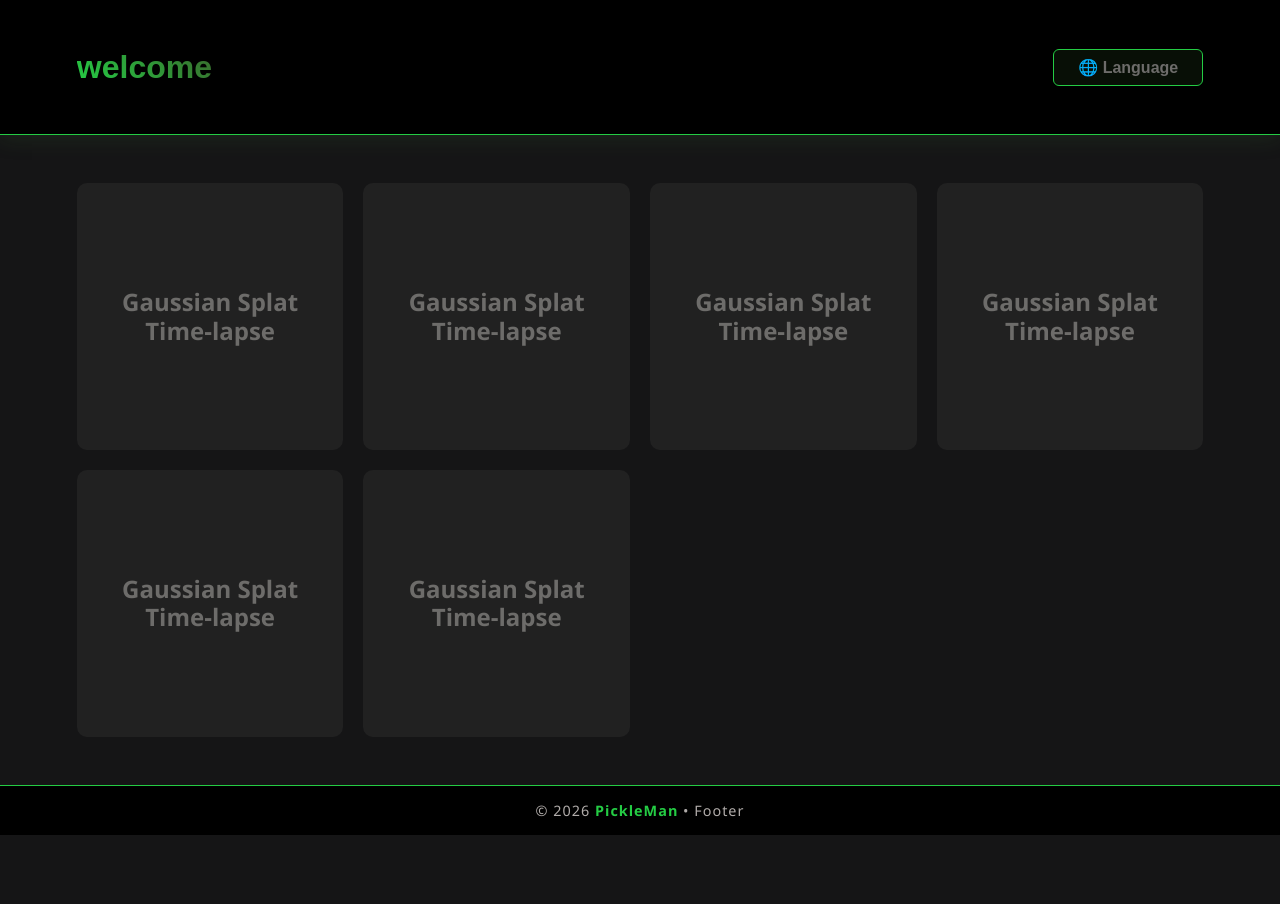
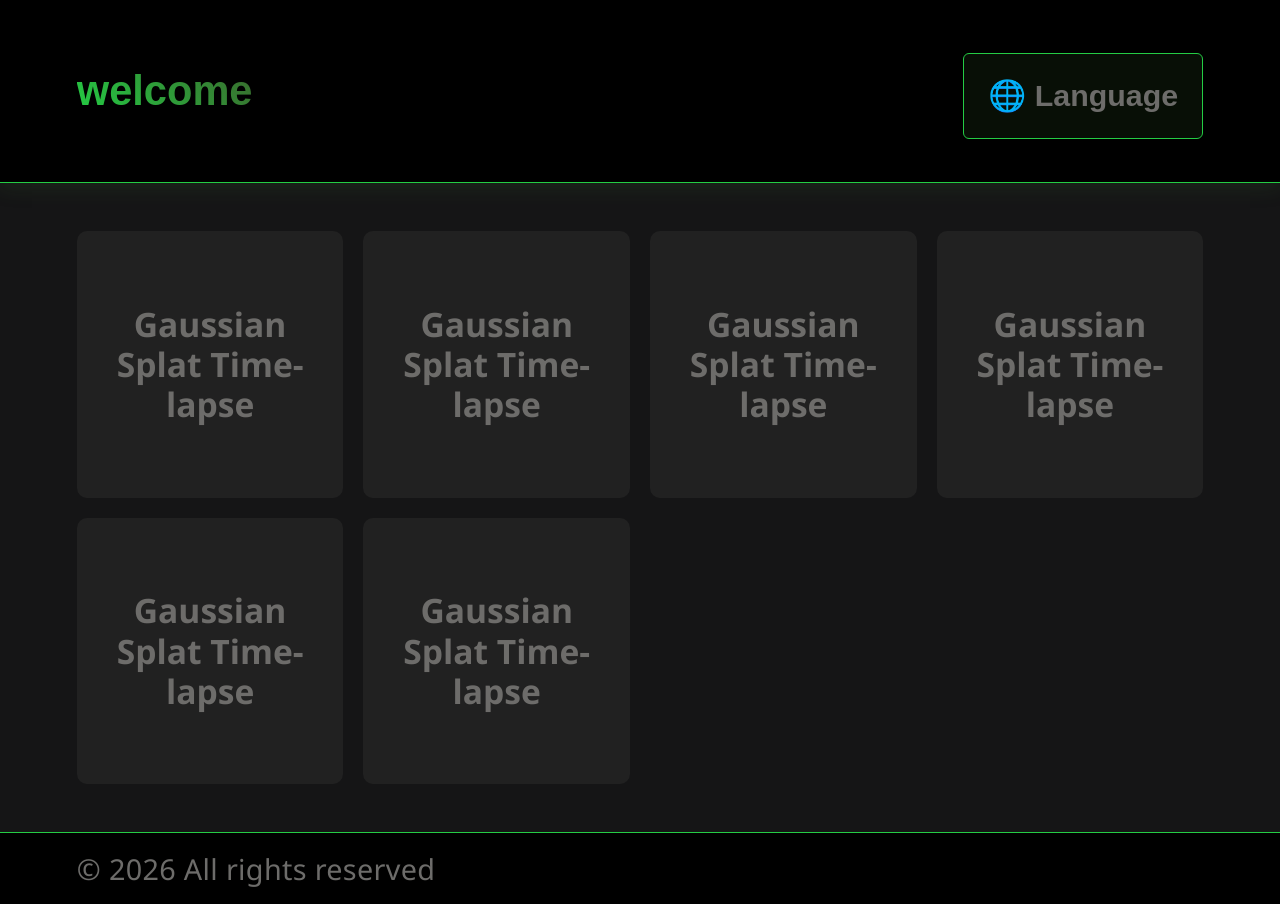
Before and after one commit to Darkerpixel/personal-portfolio, a React app: page / in a window 1280 px wide. Before the commit the page ends 835 px from the top, so only its background shows below. Built offline with nearby package versions, Linux system fonts and the light colour scheme; the HTML template or start-up script is replaced by a standard one; a web font is replaced by a local one.

Commit message:
elastic design

```diff
--- a/src/components/Card.tsx
+++ b/src/components/Card.tsx
@@ -86,8 +86,8 @@ const Card = ({ language }: CardProps) => {
             onClick={() => setOpenIndex(index)}
           >
             <div className="card-content">
-              <h1>{frontmatter.title}</h1>
-              <h2>{frontmatter.subtitle}</h2>
+              <h2>{frontmatter.title}</h2>
+              <h3>{frontmatter.subtitle}</h3>
             </div>
           </div>
         ))}
--- a/src/components/Footer.tsx
+++ b/src/components/Footer.tsx
@@ -8,10 +8,10 @@ interface FooterProps {
 const Footer = ({ language }: FooterProps) => {
   return (
     <footer className="footer">
-      <h3>
-        © 2026 <span>PickleMan</span> •{" "}
-        {language === "en" ? "Footer" : "Fußnote"}
-      </h3>
+      <p>
+        © 2026 {" "}
+        {language === "en" ? "All rights reserved" : "Alle Rechte vorbehalten"}
+      </p>
     </footer>
   );
 };
--- a/src/components/Header.tsx
+++ b/src/components/Header.tsx
@@ -25,9 +25,9 @@ const Header = ({ language, setLanguage }: HeaderProps) => {
 
   return (
     <header className="header">
-      <h1 className="header-title">
+      <div className="header-title">
         {language === "en" ? "welcome" : "willkommen"}
-      </h1>
+      </div>
 
       <div className="language-wrapper">
         <button className="language-btn" onClick={() => setIsOpen(true)}>
@@ -43,7 +43,7 @@ const Header = ({ language, setLanguage }: HeaderProps) => {
                   setIsOpen(false);
                 }}
               >
-                🇺🇸 English
+                English
               </button>
               <button
                 onClick={() => {
@@ -51,7 +51,7 @@ const Header = ({ language, setLanguage }: HeaderProps) => {
                   setIsOpen(false);
                 }}
               >
-                🇩🇪 Deutsch
+                Deutsch
               </button>
             </div>
           </>
--- a/src/components/en/test-file - Copy (2).mdx
+++ b/src/components/en/gaussian-splat-timelapse copy 2.mdx
@@ -1,12 +1,11 @@
 ---
-
 title: Gaussian Splat Time-lapse
 author: by Darkerpixel
 coverImage: jar-in-question.jpg
-
 ---
 
-Theory
+## Gaussian Splat Time-lapse
+### Theory
 
 I was invited to build a working prototype for a future system that generates time-lapses of cloned plants - visualizing their growth over time on a web interface.
 
@@ -17,7 +16,7 @@ A Gaussian splat generates points in 3D space, each with color, size, transparen
 
 The constraint: space was limited, so an orbiting camera was off the table. But a stationary camera with a rotating base risks confusing the splat generator. My hypothesis was, if the splat generator can't identify anything behind the object, it should be possible to fake an orbiting camera using a turntable base instead.
 
-Testing the Hypothesis
+### Testing the Hypothesis
 
 To test this, I set up a scene in Blender: a similar reference model <Term reference="test text" referenceText="this is the text inside" />, placed
 in a black void and lit it with a diffused light source above it. Then I just
@@ -26,7 +25,7 @@ then fed into the splat generator. Unfortunately, the splat generator
 interpreted the black void as part of the object. Luckily, there was a simple
 fix, involved deleting any splats below a black color threshold.
 
-Building the Physical Prototype
+### Building the Physical Prototype
 
 <ImageGrid
   images={[
@@ -58,7 +57,7 @@ The simulation gave me enough confidence to move to a real-world build.
 I decided on a cardboard box design with a hole on the bottom for the spinning base and a hole cut for the camera. The interior is painted as black as I could manage.
 An LCD backlight (salvaged from an old screen) as the diffuse light source. Though its original cables were damaged from a previous project, I had to wire in an alternate light source. And finally, to rotate the base, I used a sting.
 
-The Result
+### The Result
 
 The result of the real-world scan was successful enough to continue. Unfortunately, the black paint inside the box was not black enough to block all light like in the blender simulation. Additionally, I was not able to remove the unwanted splats with the tool like in the simulation. The reason why was because the black background also inherited color bleed from the object and the black paint was more reflective than expected.
 
--- a/src/components/en/test-file - Copy (3).mdx
+++ b/src/components/en/gaussian-splat-timelapse copy 3.mdx
@@ -1,12 +1,11 @@
 ---
-
 title: Gaussian Splat Time-lapse
 author: by Darkerpixel
 coverImage: jar-in-question.jpg
-
 ---
 
-Theory
+## Gaussian Splat Time-lapse
+### Theory
 
 I was invited to build a working prototype for a future system that generates time-lapses of cloned plants - visualizing their growth over time on a web interface.
 
@@ -17,7 +16,7 @@ A Gaussian splat generates points in 3D space, each with color, size, transparen
 
 The constraint: space was limited, so an orbiting camera was off the table. But a stationary camera with a rotating base risks confusing the splat generator. My hypothesis was, if the splat generator can't identify anything behind the object, it should be possible to fake an orbiting camera using a turntable base instead.
 
-Testing the Hypothesis
+### Testing the Hypothesis
 
 To test this, I set up a scene in Blender: a similar reference model <Term reference="test text" referenceText="this is the text inside" />, placed
 in a black void and lit it with a diffused light source above it. Then I just
@@ -26,7 +25,7 @@ then fed into the splat generator. Unfortunately, the splat generator
 interpreted the black void as part of the object. Luckily, there was a simple
 fix, involved deleting any splats below a black color threshold.
 
-Building the Physical Prototype
+### Building the Physical Prototype
 
 <ImageGrid
   images={[
@@ -58,7 +57,7 @@ The simulation gave me enough confidence to move to a real-world build.
 I decided on a cardboard box design with a hole on the bottom for the spinning base and a hole cut for the camera. The interior is painted as black as I could manage.
 An LCD backlight (salvaged from an old screen) as the diffuse light source. Though its original cables were damaged from a previous project, I had to wire in an alternate light source. And finally, to rotate the base, I used a sting.
 
-The Result
+### The Result
 
 The result of the real-world scan was successful enough to continue. Unfortunately, the black paint inside the box was not black enough to block all light like in the blender simulation. Additionally, I was not able to remove the unwanted splats with the tool like in the simulation. The reason why was because the black background also inherited color bleed from the object and the black paint was more reflective than expected.
 
--- a/src/components/en/test-file - Copy (4).mdx
+++ b/src/components/en/gaussian-splat-timelapse copy 4.mdx
@@ -1,12 +1,11 @@
 ---
-
 title: Gaussian Splat Time-lapse
 author: by Darkerpixel
 coverImage: jar-in-question.jpg
-
 ---
 
-Theory
+## Gaussian Splat Time-lapse
+### Theory
 
 I was invited to build a working prototype for a future system that generates time-lapses of cloned plants - visualizing their growth over time on a web interface.
 
@@ -17,7 +16,7 @@ A Gaussian splat generates points in 3D space, each with color, size, transparen
 
 The constraint: space was limited, so an orbiting camera was off the table. But a stationary camera with a rotating base risks confusing the splat generator. My hypothesis was, if the splat generator can't identify anything behind the object, it should be possible to fake an orbiting camera using a turntable base instead.
 
-Testing the Hypothesis
+### Testing the Hypothesis
 
 To test this, I set up a scene in Blender: a similar reference model <Term reference="test text" referenceText="this is the text inside" />, placed
 in a black void and lit it with a diffused light source above it. Then I just
@@ -26,7 +25,7 @@ then fed into the splat generator. Unfortunately, the splat generator
 interpreted the black void as part of the object. Luckily, there was a simple
 fix, involved deleting any splats below a black color threshold.
 
-Building the Physical Prototype
+### Building the Physical Prototype
 
 <ImageGrid
   images={[
@@ -58,7 +57,7 @@ The simulation gave me enough confidence to move to a real-world build.
 I decided on a cardboard box design with a hole on the bottom for the spinning base and a hole cut for the camera. The interior is painted as black as I could manage.
 An LCD backlight (salvaged from an old screen) as the diffuse light source. Though its original cables were damaged from a previous project, I had to wire in an alternate light source. And finally, to rotate the base, I used a sting.
 
-The Result
+### The Result
 
 The result of the real-world scan was successful enough to continue. Unfortunately, the black paint inside the box was not black enough to block all light like in the blender simulation. Additionally, I was not able to remove the unwanted splats with the tool like in the simulation. The reason why was because the black background also inherited color bleed from the object and the black paint was more reflective than expected.
 
--- a/src/components/en/test-file - Copy (5).mdx
+++ b/src/components/en/gaussian-splat-timelapse copy 5.mdx
@@ -1,12 +1,11 @@
 ---
-
 title: Gaussian Splat Time-lapse
 author: by Darkerpixel
 coverImage: jar-in-question.jpg
-
 ---
 
-Theory
+## Gaussian Splat Time-lapse
+### Theory
 
 I was invited to build a working prototype for a future system that generates time-lapses of cloned plants - visualizing their growth over time on a web interface.
 
@@ -17,7 +16,7 @@ A Gaussian splat generates points in 3D space, each with color, size, transparen
 
 The constraint: space was limited, so an orbiting camera was off the table. But a stationary camera with a rotating base risks confusing the splat generator. My hypothesis was, if the splat generator can't identify anything behind the object, it should be possible to fake an orbiting camera using a turntable base instead.
 
-Testing the Hypothesis
+### Testing the Hypothesis
 
 To test this, I set up a scene in Blender: a similar reference model <Term reference="test text" referenceText="this is the text inside" />, placed
 in a black void and lit it with a diffused light source above it. Then I just
@@ -26,7 +25,7 @@ then fed into the splat generator. Unfortunately, the splat generator
 interpreted the black void as part of the object. Luckily, there was a simple
 fix, involved deleting any splats below a black color threshold.
 
-Building the Physical Prototype
+### Building the Physical Prototype
 
 <ImageGrid
   images={[
@@ -58,7 +57,7 @@ The simulation gave me enough confidence to move to a real-world build.
 I decided on a cardboard box design with a hole on the bottom for the spinning base and a hole cut for the camera. The interior is painted as black as I could manage.
 An LCD backlight (salvaged from an old screen) as the diffuse light source. Though its original cables were damaged from a previous project, I had to wire in an alternate light source. And finally, to rotate the base, I used a sting.
 
-The Result
+### The Result
 
 The result of the real-world scan was successful enough to continue. Unfortunately, the black paint inside the box was not black enough to block all light like in the blender simulation. Additionally, I was not able to remove the unwanted splats with the tool like in the simulation. The reason why was because the black background also inherited color bleed from the object and the black paint was more reflective than expected.
 
--- a/src/components/en/test-file - Copy.mdx
+++ b/src/components/en/gaussian-splat-timelapse copy.mdx
@@ -1,12 +1,11 @@
 ---
-
 title: Gaussian Splat Time-lapse
 author: by Darkerpixel
 coverImage: jar-in-question.jpg
-
 ---
 
-Theory
+## Gaussian Splat Time-lapse
+### Theory
 
 I was invited to build a working prototype for a future system that generates time-lapses of cloned plants - visualizing their growth over time on a web interface.
 
@@ -17,7 +16,7 @@ A Gaussian splat generates points in 3D space, each with color, size, transparen
 
 The constraint: space was limited, so an orbiting camera was off the table. But a stationary camera with a rotating base risks confusing the splat generator. My hypothesis was, if the splat generator can't identify anything behind the object, it should be possible to fake an orbiting camera using a turntable base instead.
 
-Testing the Hypothesis
+### Testing the Hypothesis
 
 To test this, I set up a scene in Blender: a similar reference model <Term reference="test text" referenceText="this is the text inside" />, placed
 in a black void and lit it with a diffused light source above it. Then I just
@@ -26,7 +25,7 @@ then fed into the splat generator. Unfortunately, the splat generator
 interpreted the black void as part of the object. Luckily, there was a simple
 fix, involved deleting any splats below a black color threshold.
 
-Building the Physical Prototype
+### Building the Physical Prototype
 
 <ImageGrid
   images={[
@@ -58,7 +57,7 @@ The simulation gave me enough confidence to move to a real-world build.
 I decided on a cardboard box design with a hole on the bottom for the spinning base and a hole cut for the camera. The interior is painted as black as I could manage.
 An LCD backlight (salvaged from an old screen) as the diffuse light source. Though its original cables were damaged from a previous project, I had to wire in an alternate light source. And finally, to rotate the base, I used a sting.
 
-The Result
+### The Result
 
 The result of the real-world scan was successful enough to continue. Unfortunately, the black paint inside the box was not black enough to block all light like in the blender simulation. Additionally, I was not able to remove the unwanted splats with the tool like in the simulation. The reason why was because the black background also inherited color bleed from the object and the black paint was more reflective than expected.
 
--- a/src/components/en/gaussian-splat-timelapse.mdx
+++ b/src/components/en/gaussian-splat-timelapse.mdx
@@ -4,8 +4,8 @@ author: by Darkerpixel
 coverImage: jar-in-question.jpg
 ---
 
-# Gaussian Splat Time-lapse
-## Theory
+## Gaussian Splat Time-lapse
+### Theory
 
 I was invited to build a working prototype for a future system that generates time-lapses of cloned plants - visualizing their growth over time on a web interface.
 
@@ -16,7 +16,7 @@ A Gaussian splat generates points in 3D space, each with color, size, transparen
 
 The constraint: space was limited, so an orbiting camera was off the table. But a stationary camera with a rotating base risks confusing the splat generator. My hypothesis was, if the splat generator can't identify anything behind the object, it should be possible to fake an orbiting camera using a turntable base instead.
 
-## Testing the Hypothesis
+### Testing the Hypothesis
 
 To test this, I set up a scene in Blender: a similar reference model <Term reference="test text" referenceText="this is the text inside" />, placed
 in a black void and lit it with a diffused light source above it. Then I just
@@ -25,7 +25,7 @@ then fed into the splat generator. Unfortunately, the splat generator
 interpreted the black void as part of the object. Luckily, there was a simple
 fix, involved deleting any splats below a black color threshold.
 
-## Building the Physical Prototype
+### Building the Physical Prototype
 
 <ImageGrid
   images={[
@@ -57,7 +57,7 @@ The simulation gave me enough confidence to move to a real-world build.
 I decided on a cardboard box design with a hole on the bottom for the spinning base and a hole cut for the camera. The interior is painted as black as I could manage.
 An LCD backlight (salvaged from an old screen) as the diffuse light source. Though its original cables were damaged from a previous project, I had to wire in an alternate light source. And finally, to rotate the base, I used a sting.
 
-## The Result
+### The Result
 
 The result of the real-world scan was successful enough to continue. Unfortunately, the black paint inside the box was not black enough to block all light like in the blender simulation. Additionally, I was not able to remove the unwanted splats with the tool like in the simulation. The reason why was because the black background also inherited color bleed from the object and the black paint was more reflective than expected.
 
--- a/src/index.css
+++ b/src/index.css
@@ -51,7 +51,7 @@
 
 body {
   font-family: var(--font-base);
-  font-size: clamp(0.875rem, 1.2vw, 1.125rem);
+  font-size: 16px;
   color: var(--color-main-text);
   background-color: var(--color-main-bg);
   min-height: 100vh;
@@ -80,28 +80,28 @@ h6 {
    ============================================ */
 
 .header {
+  position: relative;
+  display: flex;
+  width: 100%;
+  padding: 6vh 6vw;
+  z-index: 100;
+  align-items: center;
+  justify-content: center;
   background: var(--color-header-bg);
-  padding: 6vh 6vw;
-  display: flex;
-  flex-direction: column;
-  align-items: center;
-  gap: 1rem;
   border-bottom: 1px solid var(--color-accent);
   box-shadow: 0 4px 20px rgba(57, 105, 45, 0.2);
-  position: relative;
-  z-index: 100;
+  justify-content: space-between;
 }
 
 .header-title {
-  font-size: 1.5rem;
+  position: relative;
+  font-size: clamp(2rem, calc(2vw + 1rem), 10rem);
   font-weight: 700;
   font-family: "Gemunu Libre", sans-serif;
   background: linear-gradient(45deg, var(--color-accent), #39692d);
   -webkit-background-clip: text;
   -webkit-text-fill-color: transparent;
   background-clip: text;
-  margin: 0;
-  top: 0;
 }
 
 .language-wrapper {
@@ -111,22 +111,19 @@ h6 {
 }
 
 .language-btn {
+  position: relative;
+  display: flex;
+  width: 100%;
+  margin: 0 auto;
+  padding: clamp(0.5rem, calc(2vw + 0.2rem), 1.5rem);
+  cursor: pointer;
   background: rgba(57, 105, 45, 0.15);
   color: var(--color-header-text);
   border: 1px solid var(--color-accent);
-  padding: 0.5rem 1.5rem;
   border-radius: 6px;
-  font-size: 0.9rem;
+  font-size: clamp(0.5rem, calc(2vw + 0.3rem), 8rem);
   font-weight: 600;
-  cursor: pointer;
-  width: 100%;
-  max-width: 200px;
   transition: all var(--transition-base);
-  display: flex;
-  justify-content: center;
-  align-items: center;
-  gap: 8px;
-  margin: 0 auto;
 }
 
 .language-btn:hover {
@@ -139,20 +136,19 @@ h6 {
 /* language-dropdown */
 .language-dropdown {
   position: absolute;
-  top: calc(100% + 10px);
+  display: flex;
+  width: 100%;
+  flex-direction: column;
+  gap: 0.25rem;
   left: 50%;
+  top: calc(100% + 0.5rem);
+  padding: 0.5rem;
   transform: translateX(-50%);
   z-index: 1001;
   background: var(--color-header-bg);
   border: 1px solid var(--color-accent);
   border-radius: 6px;
-  padding: 1rem;
-  width: 100%;
-  max-width: 200px;
   box-shadow: 0 10px 30px rgba(0, 0, 0, 0.5);
-  display: flex;
-  flex-direction: column;
-  gap: 0.25rem;
   animation: slideDown var(--transition-base);
 }
 
@@ -171,10 +167,10 @@ h6 {
   background: transparent;
   color: var(--color-header-text);
   border: none;
-  padding: 0.5rem 1rem;
+  padding: 0.3rem;
   border-radius: 6px;
   cursor: pointer;
-  font-size: 0.9rem;
+  font-size: clamp(0.5rem, calc(2vw + 0.5rem), 10rem);
   font-weight: 500;
   transition: all var(--transition-fast);
 }
@@ -220,8 +216,8 @@ h6 {
   margin: 0 auto;
 }
 
-.card-item h1 {
-  font-size: 1rem;
+.card-content h2 {
+  font-size: clamp(1rem, calc(2vw + 0.5rem), 10rem);
   color: var(--color-main-text);
   margin: 0.5rem;
 }
@@ -384,17 +380,17 @@ h6 {
   right: 10px;
   background: var(--color-modal-bg);
   border: none;
-  font-size: 1.5rem;
+  font-size: clamp(1rem, calc(4vw + 0.5rem), 10rem);
   cursor: pointer;
   color: var(--color-accent);
   transition: all var(--transition-fast);
-  width: 30px;
-  height: 30px;
+  width: calc(2rem + 4vw);
+  height: calc(2rem + 4vw);
   display: flex;
   align-items: center;
   justify-content: center;
   border-radius: 50%;
-  /* margin: 0.5rem 0.5rem 0.5rem auto; */
+  margin: clamp(0.5rem, calc(2vw), 5rem);
   z-index: 10;
   box-shadow:
     0 2px 8px rgba(0, 0, 0, 0.15),
@@ -405,10 +401,10 @@ h6 {
   color: var(--color-accent);
   background: var(--color-main-bg);
   transform: rotate(90deg);
-    box-shadow:
+  box-shadow:
     0 4px 16px rgba(0, 0, 0, 0.25),
     0 2px 8px rgba(0, 0, 0, 0.15);
-  }
+}
 
 .custom-scroll {
   overflow-y: auto;
@@ -427,27 +423,29 @@ h6 {
   height: 100%;
 }
 
-.modal-content h1 {
-  font-size: 1.4rem;
-  color: var(--color-accent);
+.modal-content h2 {
+  /* font-size: 1.4rem; */
+  color: var(--color-modal-text);
   font-family: "Gemunu Libre", sans-serif;
   text-align: left;
+  font-size: clamp(1.2rem, calc(2vw + 1rem), 8rem);
 }
 
-.modal-content h2 {
-  font-size: 1rem;
+.modal-content h3 {
+  /* font-size: 1rem; */
   color: var(--color-accent);
   text-align: left;
   line-height: 1.6;
   margin-top: 1rem;
+  font-size: clamp(1rem, calc(2vw + 0.2rem), 5rem);
 }
 
 .modal-content p {
   color: var(--color-modal-text);
-  font-size: 0.8rem;
   line-height: 1.4;
   margin: 0.7rem 0;
   text-align: justify;
+  font-size: clamp(0.8rem, calc(2vw + 0.2rem), 5rem);
 }
 
 .images-grid {
@@ -576,23 +574,18 @@ h6 {
    ============================================ */
 .footer {
   background: var(--color-footer-bg);
-  padding: 2vh 4vw;
+  padding: 2vh 6vw;
   text-align: center;
   border-top: 1px solid var(--color-accent);
-  margin-top: auto;
+  width: 100%;
 }
 
-.footer h3 {
+.footer p {
   font-weight: 400;
-  color: var(--color-footer-text);
-  letter-spacing: 1px;
-  margin: 0;
-  font-size: 0.9rem;
-}
-
-.footer h3 span {
-  color: var(--color-accent);
-  font-weight: 600;
+  color: var(--color-header-text);
+  letter-spacing: 0.02rem;
+  text-align: left;
+  font-size: clamp(0.2rem, calc(2vw + 0.2rem), 4rem);
 }
 
 /* ============================================
@@ -603,6 +596,11 @@ h6 {
   .header {
     flex-direction: row;
     justify-content: space-between;
+    align-items: center;
+  }
+
+  .language-wrapper {
+    top: 0.3rem;
   }
 
   .images-grid {
@@ -611,16 +609,9 @@ h6 {
 }
 
 @media (min-width: 576px) {
-  .modal-content p{
-    font-size: 1.2rem;
-  }
 }
 
 @media (min-width: 768px) {
-  .header {
-    flex-direction: row;
-    justify-content: space-between;
-  }
   .cards-grid {
     grid-template-columns: repeat(3, 1fr);
   }
@@ -638,33 +629,9 @@ h6 {
   .cards-grid {
     grid-template-columns: repeat(4, 1fr);
   }
-
-  .header-title {
-    font-size: 2rem;
-  }
-
-  .language-btn {
-    font-size: 1rem;
-  }
-
-  .card-item h1 {
-    font-size: 1.5rem;
-  }
 }
 
 @media (min-width: 1440px) {
-  .header-title {
-    font-size: 2.5rem;
-  }
-
-  .language-btn {
-    font-size: 1.2rem;
-  }
-
-  .card-item h1 {
-    font-size: 1.8rem;
-  }
-
   .images-grid {
     grid-template-columns: repeat(5, 1fr);
     gap: 60px;
```
Also changed, not shown: src/components/de/gaussian-splat-timelapse.mdx (+7 -4 lines).
